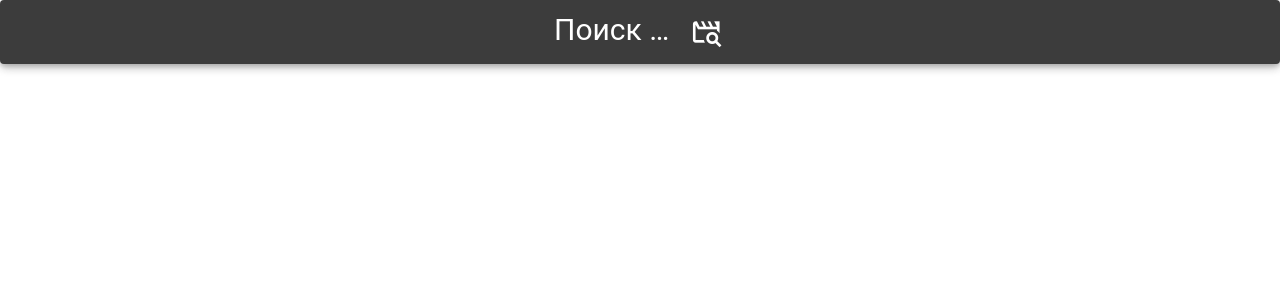
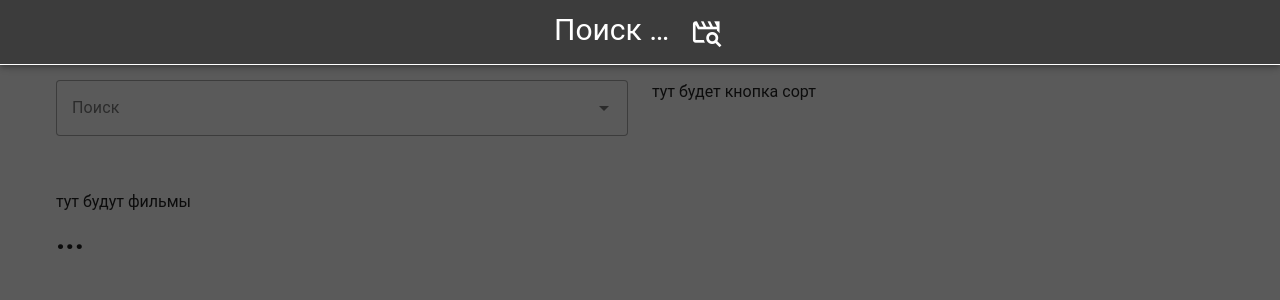
Before and after one commit to Pandecter/filmSearch, a Vue app: page / in a window 1280 px wide. Shown: the top 300 px of the page. Built offline with nearby package versions, Linux system fonts and the light colour scheme.

Commit message:
file load on mount, base components of app init

```diff
--- a/src/App.vue
+++ b/src/App.vue
@@ -2,6 +2,17 @@
   <router-view />
 </template>
 
-<script setup>
-  //
+<script>
+   import { useFilmStore } from '@/store/filmStorage'
+
+   export default {
+    data() {
+      return {
+        FilmStore: useFilmStore()
+      }
+    },
+    mounted() {
+      this.FilmStore.moveToPosters();
+    }
+  }
 </script>
--- a/src/components/AppBar.vue
+++ b/src/components/AppBar.vue
@@ -1,6 +1,6 @@
 <template>
   <v-app>
-    <v-app-bar :elevation="5" rounded color="rgb(60, 60, 60)">
+    <v-app-bar color="rgb(60, 60, 60)" class="myBar">
       <v-row justify="center">
         <v-col cols="2">
           <v-app-bar-title class="myTitle">Поиск Кино</v-app-bar-title>
@@ -17,7 +17,11 @@
   //
 </script>
 
-<style lang="scss">
+<style scoped lang="scss">
+ ::v-deep .v-application__wrap {  //уменьшаем высоту v-app для AppBar-а
+    min-height: 64px;
+  }
+
   .myTitle{
     font-size: 30px !important;
     padding-left: 65px;
@@ -26,4 +30,8 @@
   .myIcon{
     padding-right: 50px;
   }
+
+  .myBar{
+    border-bottom: 0.5px solid white;
+  }
 </style>
--- a/src/components/FilmPage.vue
+++ b/src/components/FilmPage.vue
@@ -1,8 +1,27 @@
 <template>
     <v-app>
-
+        <v-container>
+            <v-row>
+                <v-col>
+                    <v-autocomplete
+                     label="Поиск"
+                     variant="outlined">
+                    </v-autocomplete>
+                </v-col>
+                <v-col>
+                    <p>тут будет кнопка сорт</p>
+                </v-col>
+            </v-row>
+        </v-container>
+        <v-container>
+            <p>тут будут фильмы</p>
+            <h1>...</h1>
+        </v-container>
     </v-app>
 </template>
 
-<style>
+<style scoped lang="scss">
+    *{
+        background-color: rgb(90, 90, 90) !important;
+    }
 </style>
--- a/src/store/filmStorage.js
+++ b/src/store/filmStorage.js
@@ -2,7 +2,7 @@
 import { defineStore } from 'pinia'
 import filmData from '../../dataset/kinopoisk-1.json'
 
-export const useAppStore = defineStore('filmStorage', {
+export const useFilmStore = defineStore('filmStorage', {
   state: () => {
     return {
       posters: []
@@ -10,6 +10,7 @@ export const useAppStore = defineStore('filmStorage', {
   },
   actions : {
     moveToPosters(){
+      alert('Move to poster init')
       for(let i = 0; i < filmData.docs.length; i++) {
         if('poster' in filmData.docs[i]) {
           this.posters[i] = filmData.docs[i].poster.url
--- a/src/views/MainPage.vue
+++ b/src/views/MainPage.vue
@@ -1,7 +1,10 @@
 <template>
   <AppBar />
+  <FilmPage />
 </template>
 
 <script setup>
   import AppBar from '@/components/AppBar.vue'
+  import FilmPage from '@/components/FilmPage.vue'
+
 </script>
```
Also changed, not shown: src/assets/movie-search-outline.png (deleted).
